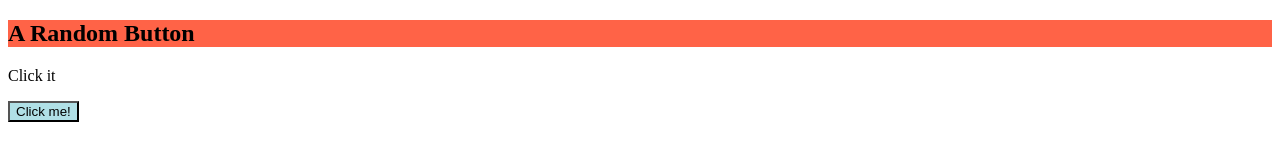
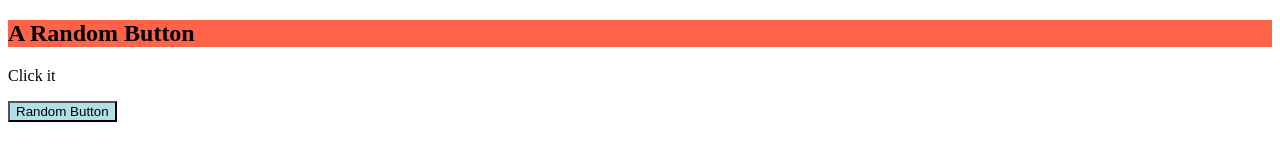
Before and after one commit to ryanrasheed/www, a plain HTML site: page index.html in a window 1280 px wide. Drawn offline with Linux system fonts and the light colour scheme.

Commit message:
Update index.html

```diff
--- a/index.html
+++ b/index.html
@@ -8,7 +8,7 @@
 <h2  style="background-color:tomato;">A Random Button</h2>
 <p>Click it</p>
 
-  <button style="background-color:powderblue;" type="button" onclick="alert('You pressed the button!')">Click me!</button>
+  <button style="background-color:powderblue;" type="button" onclick="alert('You pressed the button!')">Random Button</button>
 
 </body>
 </html>
```
